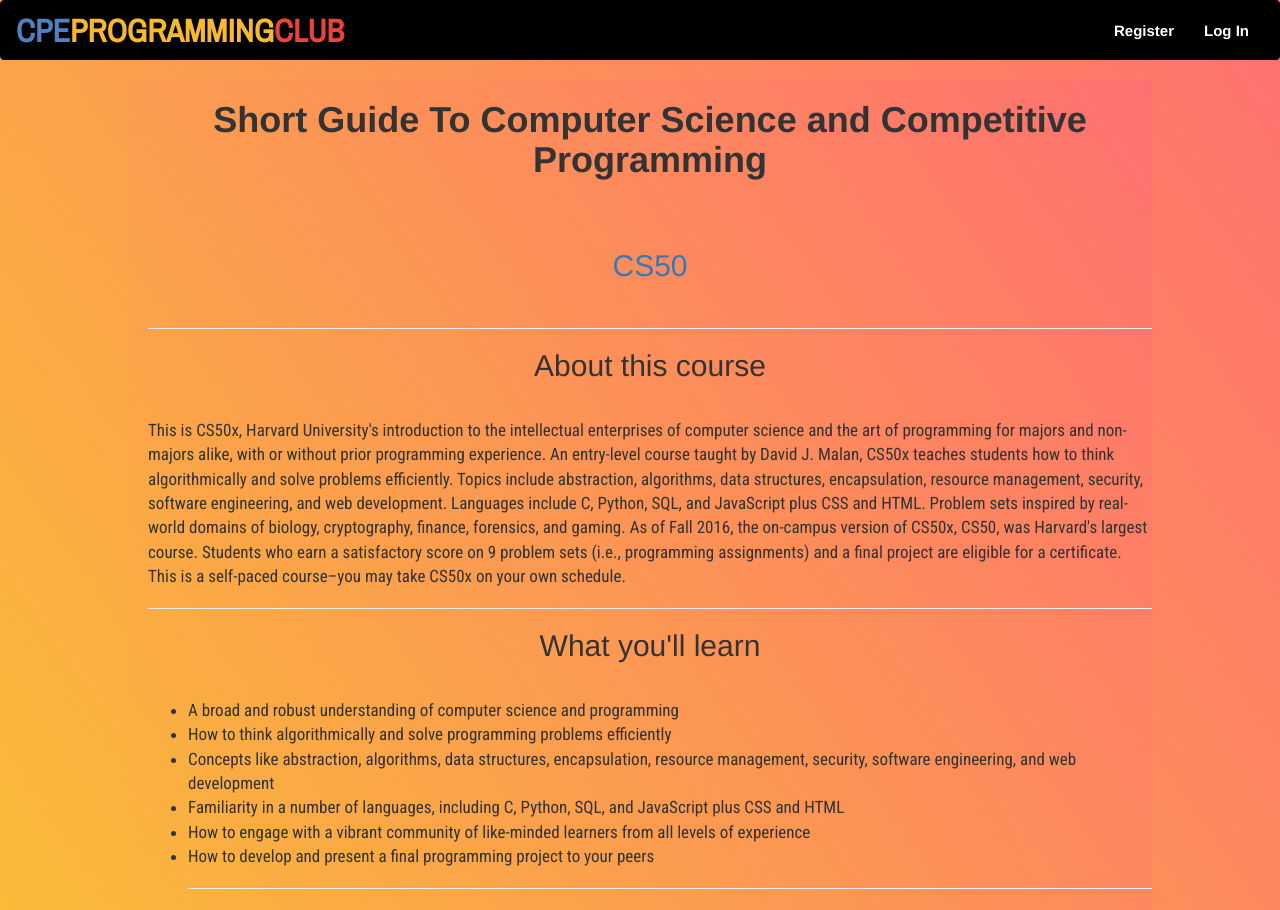
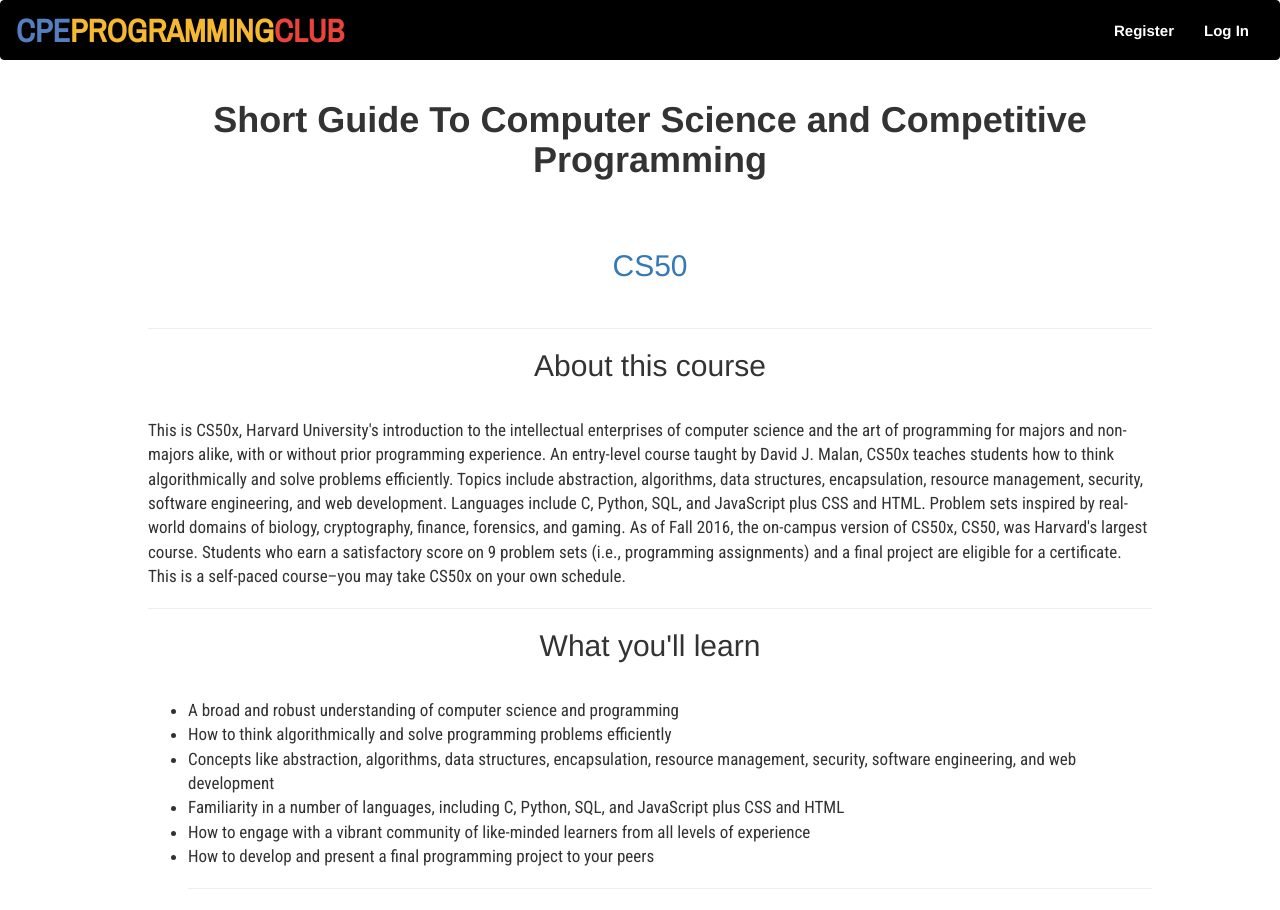
Before and after one commit to ThaSami/programmingclub, a Flask app: template templates/index.html in a window 1280 px wide. Shown: the top 910 px of the page. Run offline with Flask 2, Linux system fonts and the light colour scheme; the template is opened without the code that fills it, so the values that code supplies are empty; some libraries are stand-ins or nearby versions; grey boxes are pictures that could not be loaded.

Commit message:
fast change

```diff
--- a/templates/index.html
+++ b/templates/index.html
@@ -18,14 +18,6 @@
 .container>main{
     padding-left:20px;
     width: 80%;
-}
-.container{
-background: -moz-linear-gradient(215deg, #FE7070 0, #F6F60C 100%);/* FF3.6+ */
-background: -webkit-gradient(linear, 215deg, color-stop(0, FE7070), color-stop(100%, F6F60C));/* Chrome,Safari4+ */
-background: -webkit-linear-gradient(215deg, #FE7070 0, #F6F60C 100%);/* Chrome10+,Safari5.1+ */
-background: -o-linear-gradient(215deg, #FE7070 0, #F6F60C 100%);/* Opera 11.10+ */
-background: -ms-linear-gradient(215deg, #FE7070 0, #F6F60C 100%);/* IE10+ */
-filter: progid:DXImageTransform.Microsoft.gradient(startColorstr='#1301FE', endColorstr='#F4F60C', GradientType='1'); /* for IE */
 }
 .black:hover{text-decoration: underline !important;}
 
```
